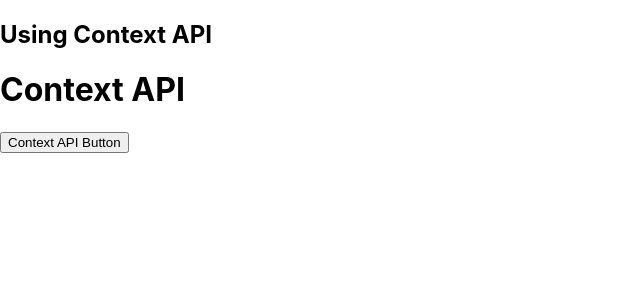
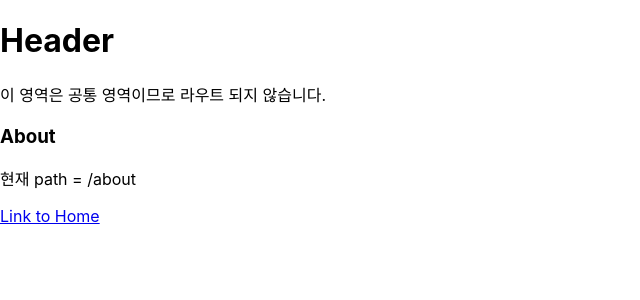
Before and after one commit to kanglaeheon/react-practice, a React (Create React App) app in the folder cra/: page /about in a window 1280 px wide. Shown: the top 300 px of the page, without its empty margins (0-640 px from the left). Built offline with nearby package versions, Linux system fonts and the light colour scheme.

Commit message:
React Router DOM: CSR

```diff
--- a/cra/package.json
+++ b/cra/package.json
@@ -10,6 +10,7 @@
     "prop-types": "^15.7.2",
     "react": "^17.0.2",
     "react-dom": "^17.0.2",
+    "react-router-dom": "^5.3.0",
     "react-scripts": "^4.0.3",
     "web-vitals": "^1.1.2"
   },
--- /dev/null
+++ b/cra/src/App.routing.jsx
@@ -0,0 +1,17 @@
+import RouteHeader from './components/RouteHeader';
+import RouteHomePage from './components/RouteHomePage';
+import RouteAboutPage from './components/RouteAboutPage';
+
+import { Route } from 'react-router-dom';
+
+function App() {
+    return (
+        <div>
+            <RouteHeader />
+            <Route exact path="/" component={RouteHomePage} />
+            <Route exact path="/about" component={RouteAboutPage} />
+        </div>
+    )
+}
+
+export default App;
--- /dev/null
+++ b/cra/src/components/RouteAboutPage.jsx
@@ -0,0 +1,13 @@
+import { Link } from 'react-router-dom';
+
+function RouteAboutPage() {
+    return (
+        <div>
+            <h3>About</h3>
+            <p>현재 path = /about</p>
+            <Link to="/">Link to Home</Link>
+        </div>
+    )
+}
+
+export default RouteAboutPage;
--- /dev/null
+++ b/cra/src/components/RouteHeader.jsx
@@ -0,0 +1,10 @@
+function RouteHeader() {
+    return (
+        <div>
+            <h1>Header</h1>
+            <p>이 영역은 공통 영역이므로 라우트 되지 않습니다.</p>
+        </div>
+    )
+}
+
+export default RouteHeader;
--- /dev/null
+++ b/cra/src/components/RouteHomePage.jsx
@@ -0,0 +1,13 @@
+import { Link } from 'react-router-dom';
+
+function RouteHomePage() {
+    return (
+        <div>
+            <h3>Home</h3>
+            <p>현재 path = /</p>
+            <Link to ="/about">Link to About</Link>
+        </div>
+    )
+}
+
+export default RouteHomePage;
```
Also changed, not shown: cra/src/index.js (+15 -3 lines), 1 other file (tests, documents, lock files or other folders).
